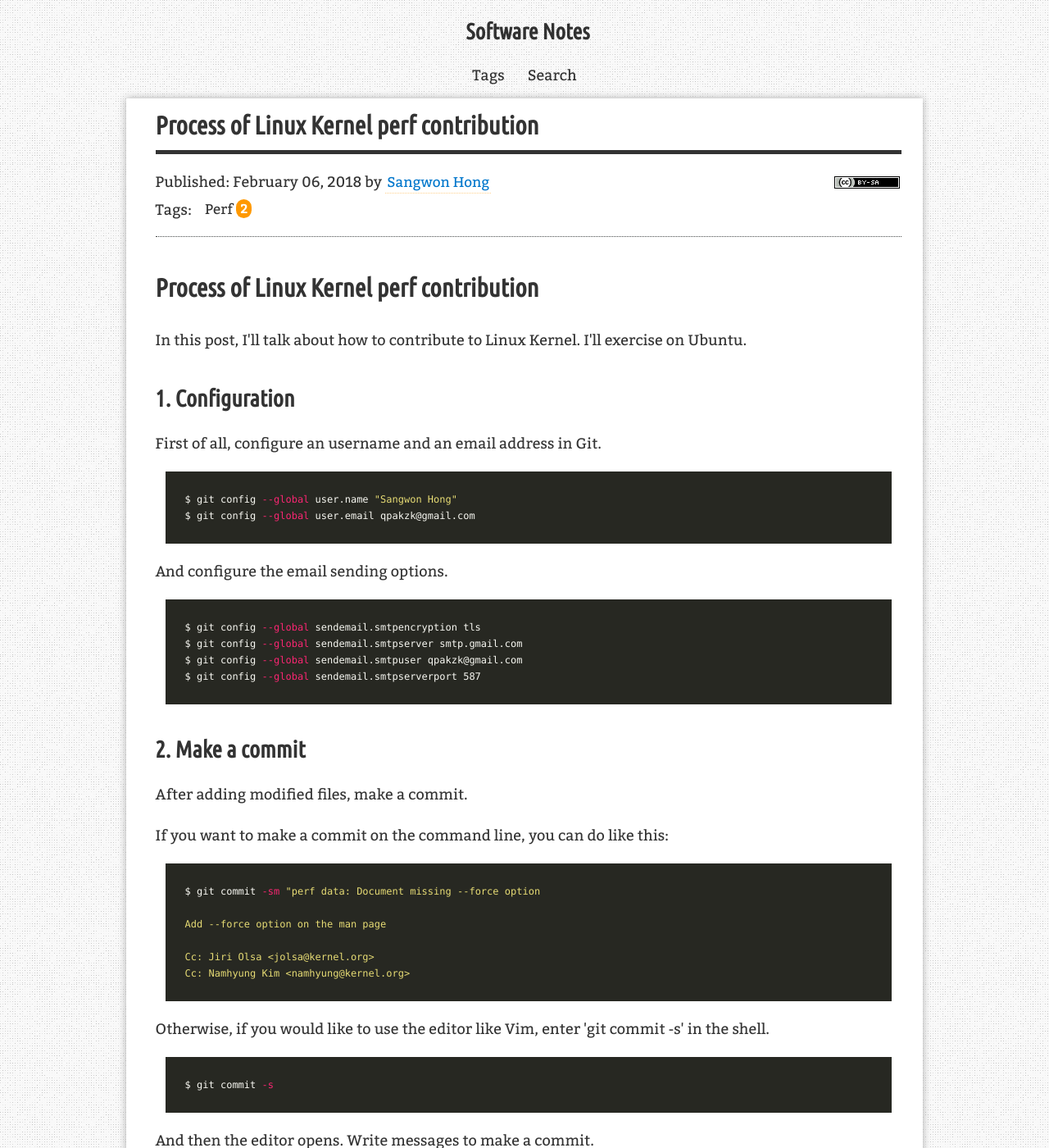
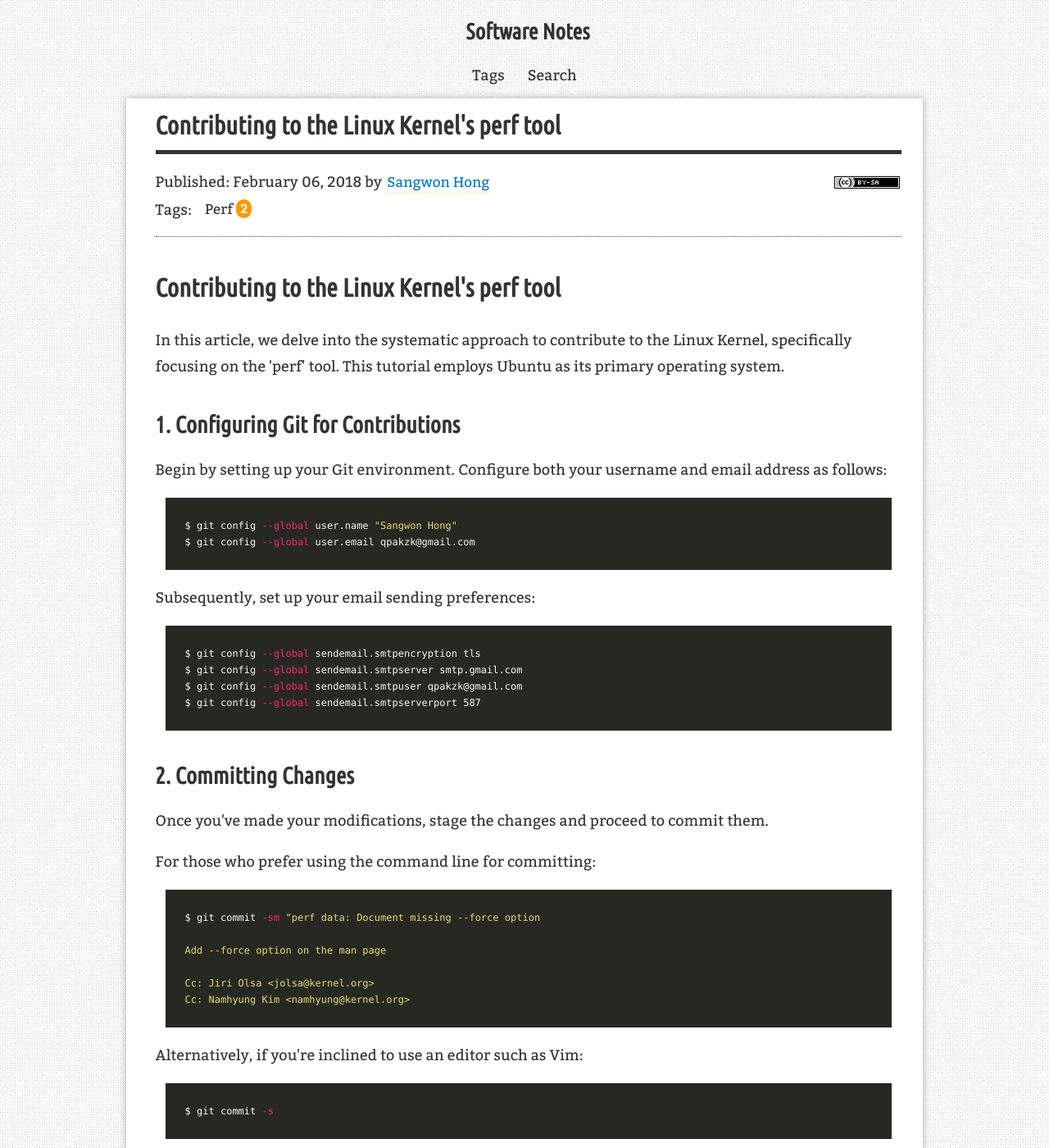
Before and after one commit to qpakzk/qpakzk.github.io, a Jekyll site: the page built from _posts/2018-02-06-[Perf] Process of Linux Kernel Contribution.md, in a window 1280 px wide and 1400 px high. Shown: the whole window at 82% size. Built offline with Jekyll 4.4.1, drawn with Linux system fonts in a browser that asks for light colours; nearby versions of some CDN libraries; comment, search, counter and statistics services are not loaded; some of the changed text lies outside the part shown.

Commit message:
update sentences of the article

````diff
--- a/_posts/2018-02-06-[Perf] Process of Linux Kernel Contribution.md
+++ b/_posts/2018-02-06-[Perf] Process of Linux Kernel Contribution.md
@@ -1,26 +1,26 @@
 ---
 layout: post
-title: "Process of Linux Kernel perf contribution"
-description: ""
+title: "Contributing to the Linux Kernel's perf tool"
+description: "A comprehensive tutorial detailing the process of contributing to the Linux Kernel's perf tool."
 tags: [Perf]
 redirect_from:
   - /2017/02/06/
 ---
 
-# Process of Linux Kernel perf contribution
+# Contributing to the Linux Kernel's perf tool
 
-In this post, I'll talk about how to contribute to Linux Kernel. I'll exercise on Ubuntu.
+In this article, we delve into the systematic approach to contribute to the Linux Kernel, specifically focusing on the 'perf' tool. This tutorial employs Ubuntu as its primary operating system.
 
-## 1. Configuration
+## 1. Configuring Git for Contributions
 
-First of all, configure an username and an email address in Git.
+Begin by setting up your Git environment. Configure both your username and email address as follows:
 
 ```sh
 $ git config --global user.name "Sangwon Hong"
 $ git config --global user.email qpakzk@gmail.com
 ```
 
-And configure the email sending options.
+Subsequently, set up your email sending preferences:
 
 ```sh
 $ git config --global sendemail.smtpencryption tls
@@ -29,11 +29,11 @@ $ git config --global sendemail.smtpuser qpakzk@gmail.com
 $ git config --global sendemail.smtpserverport 587
 ```
 
-## 2. Make a commit
+## 2. Committing Changes
 
-After adding modified files, make a commit.
+Once you've made your modifications, stage the changes and proceed to commit them.
 
-If you want to make a commit on the command line, you can do like this:
+For those who prefer using the command line for committing:
 
 ```sh
 $ git commit -sm "perf data: Document missing --force option
@@ -44,13 +44,13 @@ Cc: Jiri Olsa <jolsa@kernel.org>
 Cc: Namhyung Kim <namhyung@kernel.org>
 ```
 
-Otherwise, if you would like to use the editor like Vim, enter 'git commit -s' in the shell.
+Alternatively, if you're inclined to use an editor such as Vim:
 
 ```sh
 $ git commit -s
 ```
 
-And then the editor opens. Write messages to make a commit.
+Upon doing so, the editor will open. Craft your commit message as exemplified below:
 
 ```sh
 perf data: Document missing --force option
@@ -62,23 +62,23 @@ Cc: Namhyung Kim <namhyung@kernel.org>
 Signed-off-by: Sangwon Hong <qpakzk@gmail.com>
 ```
 
-## 3. Make a patch
+## 3. Generating a Patch
 
-Make a patch to send it to the maintainer. The patch has a commit message.
+Once your commit is ready, create a patch which encompasses your commit message:
 
 ```sh
 $ git format-patch -1
 ```
 
-## 4. Send a patch
+## 4. Transmitting the Patch
 
-It's not default subcommand sending email in git. So first of all, it needs to install send-email package.
+Git does not include an inherent subcommand for email transmission. As a result, one must first install the `send-email` package:
 
 ```sh
 $ sudo apt-get install git-email
 ```
 
-Ans send a patch to the maintainer. If you send it including other developers, you can use -cc option.
+To send your patch to the maintainer (and possibly include other developers), utilize the `-cc` option:
 
 ```sh
 $ git send-email --to "Arnaldo Carvalho de Melo <acme@kernel.org>" \
@@ -88,4 +88,4 @@ $ git send-email --to "Arnaldo Carvalho de Melo <acme@kernel.org>" \
 0001-perf-data-Document-missing-force-option.patch
 ```
 
-ps. if you send email on the shell, let less secure apps use your account. For doing this, enter [this site](https://support.google.com/accounts/answer/6010255?hl=en).
+**Note:** If you're sending emails via the shell, ensure to allow less secure apps to access your account. Instructions for the same can be found on [this support page](https://support.google.com/accounts/answer/6010255?hl=en).
````
